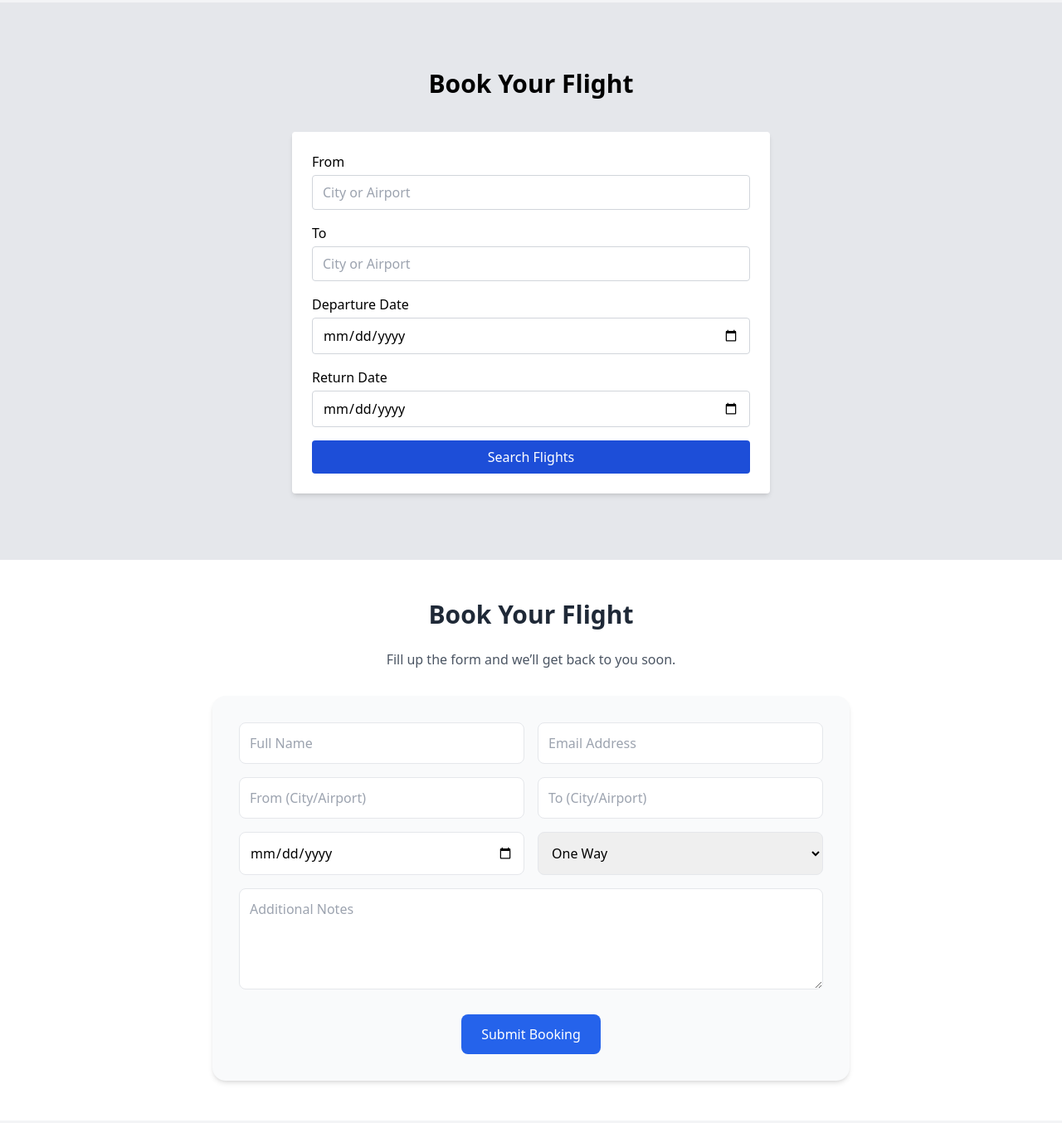
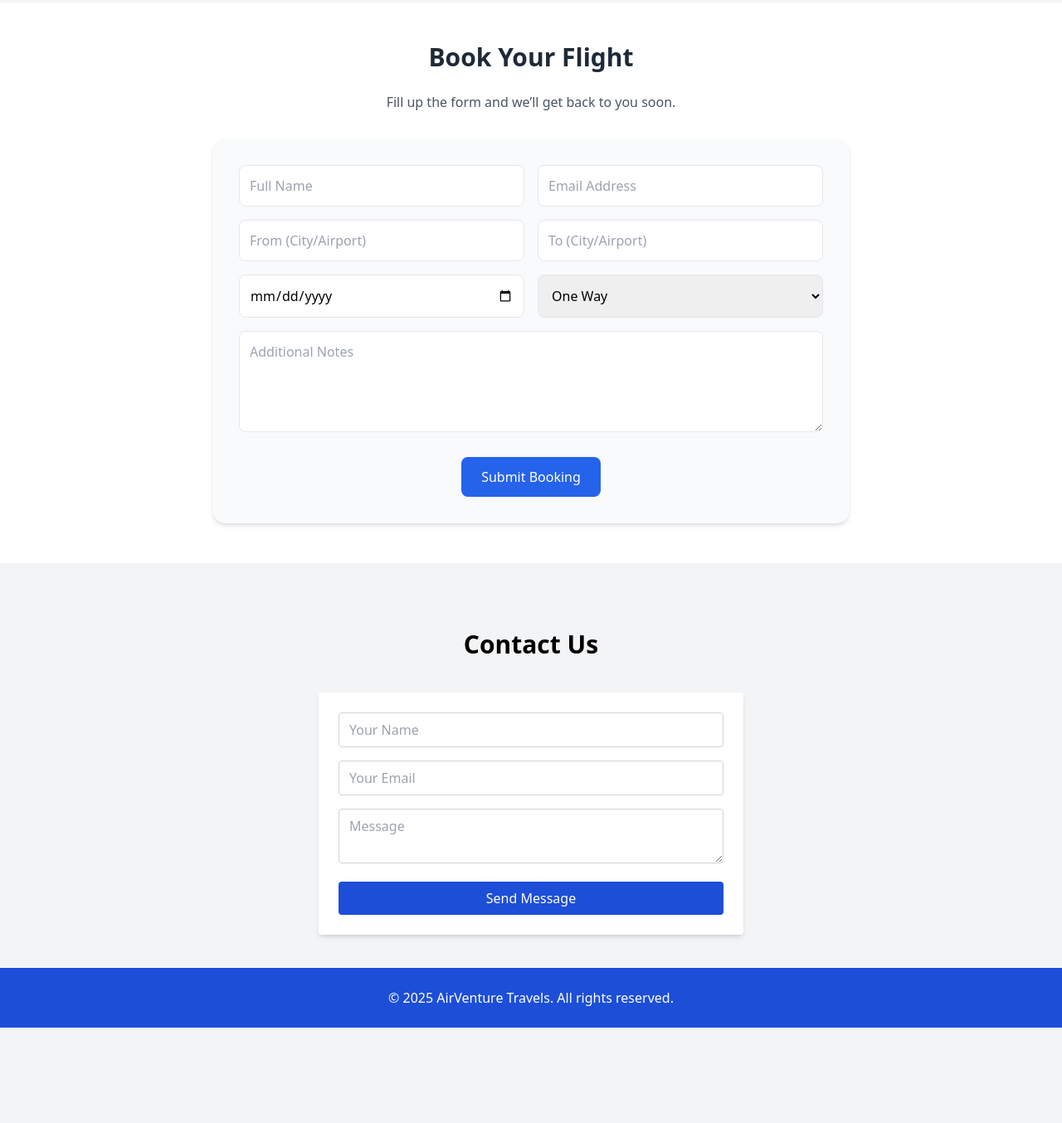
Before and after one commit to alamin1408/AirVentureTravels, a plain HTML site: page index.html in a window 1280 px wide. Shown: the part 733-2087 px from the top of the page at 83% size. After the commit the page ends 2052 px from the top, so only its background shows below. Drawn offline with nearby package versions, Linux system fonts and the light colour scheme.

Commit message:
index.html

```diff
--- a/index.html
+++ b/index.html
@@ -57,33 +57,8 @@
   </section>
 
   <!-- Flights Section -->
-  <section id="flights" class="bg-gray-200 py-20">
-    <div class="container mx-auto text-center">
-      <h2 class="text-3xl font-bold mb-10">Book Your Flight</h2>
-      <form class="max-w-xl mx-auto bg-white shadow-md rounded p-6 space-y-4">
-        <div>
-          <label class="block text-left mb-1">From</label>
-          <input type="text" class="w-full border border-gray-300 rounded px-3 py-2" placeholder="City or Airport">
-        </div>
-        <div>
-          <label class="block text-left mb-1">To</label>
-          <input type="text" class="w-full border border-gray-300 rounded px-3 py-2" placeholder="City or Airport">
-        </div>
-        <div>
-          <label class="block text-left mb-1">Departure Date</label>
-          <input type="date" class="w-full border border-gray-300 rounded px-3 py-2">
-        </div>
-        <div>
-          <label class="block text-left mb-1">Return Date</label>
-          <input type="date" class="w-full border border-gray-300 rounded px-3 py-2">
-        </div>
-        <button type="submit" class="w-full bg-blue-700 text-white py-2 rounded hover:bg-blue-800 transition">Search Flights</button>
-      </form>
-    </div>
-  </section>
-
-  <!-- Contact Section -->
- <section id="contact" class="bg-white py-12">
+</section>
+ <section id="flights" class="bg-white py-12">
   <div class="max-w-3xl mx-auto text-center">
     <h2 class="text-3xl font-bold text-gray-800 mb-6">Book Your Flight</h2>
     <p class="text-gray-600 mb-8">Fill up the form and we’ll get back to you soon.</p>
@@ -110,6 +85,27 @@
   </div>
 </section>
 
+  <!-- Contact Section -->
+<section id="contact" class="py-20">
+  <div class="container mx-auto text-center">
+    <h2 class="text-3xl font-bold mb-10">Contact Us</h2>
+
+    <!-- ✅ Formspree Integration -->
+    <form action="https://formspree.io/f/xqaygdwg" method="POST" class="max-w-lg mx-auto bg-white shadow-md rounded p-6 space-y-4">
+      <input type="text" name="name" placeholder="Your Name" required class="w-full border border-gray-300 rounded px-3 py-2">
+      <input type="email" name="email" placeholder="Your Email" required class="w-full border border-gray-300 rounded px-3 py-2">
+      <textarea name="message" placeholder="Message" required class="w-full border border-gray-300 rounded px-3 py-2"></textarea>
+
+      <!-- optional hidden field to prevent spam -->
+      <input type="hidden" name="_captcha" value="false">
+
+      <button type="submit" class="w-full bg-blue-700 text-white py-2 rounded hover:bg-blue-800 transition">
+        Send Message
+      </button>
+    </form>
+  </div>
+
+
   <!-- Footer -->
   <footer class="bg-blue-700 text-white py-6 mt-10">
     <div class="container mx-auto text-center">
```
